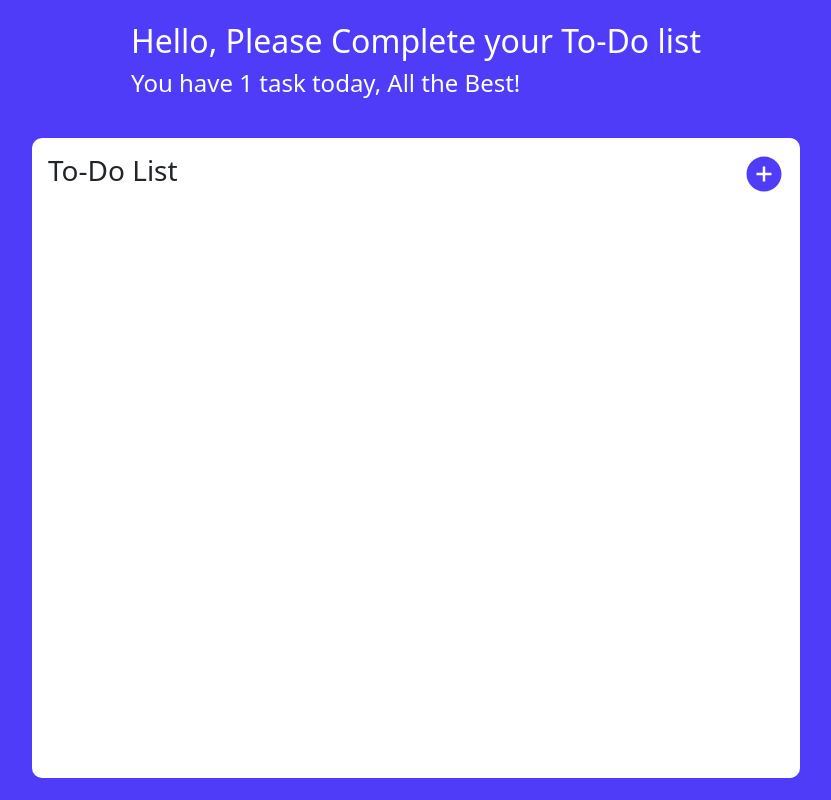
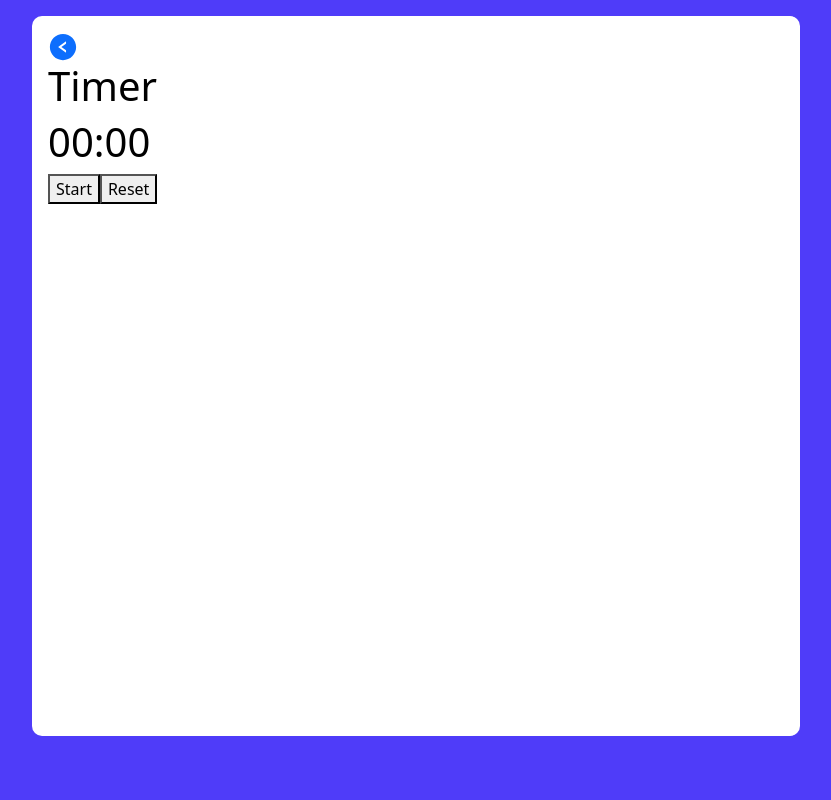
Before and after one commit to poojakelkar/pomodoro-ng-app, a React (Create React App) app: page /Timer in a window 1280 px wide. Shown: the whole page, without its empty margins (224-1055 px from the left). Built offline with nearby package versions, Linux system fonts and the light colour scheme.

Commit message:
added timer

```diff
--- a/package.json
+++ b/package.json
@@ -11,6 +11,7 @@
         "react": "^18.1.0",
         "react-dom": "^18.1.0",
         "react-icons": "^4.3.1",
+        "react-router-dom": "6",
         "react-scripts": "5.0.1",
         "reactstrap": "^9.0.2",
         "web-vitals": "^2.1.4"
--- a/src/App.js
+++ b/src/App.js
@@ -4,16 +4,21 @@ import "./app.css";
 import { MainContextProvider } from "./store/mainContext";
 import { useReducer } from "react";
 import { initialState, reducer } from "./store/reducer";
+import { BrowserRouter, Route, Routes } from "react-router-dom";
+import Timer from "./components/PomoDoroTimer/Timer";
 
 function App() {
     const [state, dispatch] = useReducer(reducer, initialState);
     console.log({ state });
     return (
-        <MainContextProvider value={{ state, dispatch }}>
-            <div className='App'>
-                <TodoList />
-            </div>
-        </MainContextProvider>
+        <BrowserRouter>
+            <MainContextProvider value={{ state, dispatch }}>
+                <Routes>
+                    <Route path='/' element={<TodoList />} />
+                    <Route path='Timer' element={<Timer />} />
+                </Routes>
+            </MainContextProvider>
+        </BrowserRouter>
     );
 }
 
--- a/src/components/Card/Card.js
+++ b/src/components/Card/Card.js
@@ -1,5 +1,6 @@
 import React from "react";
 import { AiFillDelete, AiFillEdit } from "react-icons/ai";
+import { Link } from "react-router-dom";
 import "./card.css";
 
 const Card = ({ taskobj, index, deleteTask, openEditModal }) => {
@@ -9,8 +10,11 @@ const Card = ({ taskobj, index, deleteTask, openEditModal }) => {
     return (
         <div className='card-wrapper'>
             <div className='card-holder'>
-                <h5 className='card-heading'>{taskobj.Name}</h5>
+                <Link to='/Timer' style={{ textDecoration: "none" }}>
+                    <h5 className='card-heading'>{taskobj.Name}</h5>
+                </Link>
             </div>
+
             <div className='footer'>
                 <h7 className='card-timer'>{taskobj.Time} min</h7>
                 <AiFillEdit
--- /dev/null
+++ b/src/components/PomoDoroTimer/Timer.js
@@ -0,0 +1,67 @@
+import React, { useContext, useEffect, useState } from "react";
+import "./timer.css";
+import { AiFillLeftCircle } from "react-icons/ai";
+import { Link } from "react-router-dom";
+import { MainContext } from "../../store/mainContext";
+
+const Timer = () => {
+    const { state, dispatch } = useContext(MainContext);
+    const [minute, setMinute] = useState(0);
+    const [seconds, setSeconds] = useState(0);
+    const [isActive, setIsActive] = useState(false);
+
+    function toggle() {
+        setIsActive(!isActive);
+    }
+
+    function reset() {
+        setSeconds(0);
+        setIsActive(false);
+    }
+
+    useEffect(() => {
+        let interval = null;
+        if (isActive) {
+            interval = setInterval(() => {
+                setSeconds((seconds) => seconds + 1);
+                if (seconds === 59) {
+                    setMinute((minute) => minute + 1);
+                    setSeconds(0);
+                }
+            }, 1000);
+        } else if (!isActive && seconds !== 0) {
+            clearInterval(interval);
+        }
+        return () => clearInterval(interval);
+    }, [isActive, seconds]);
+
+    return (
+        <div className='timer'>
+            <div className='container'>
+                <div className='timer-container'>
+                    <Link to='/'>
+                        <AiFillLeftCircle size={30} style={{}} />
+                    </Link>
+                    <h1>Timer</h1>
+                    <h1>
+                        {minute < 10 ? "0" + minute : minute}:
+                        {seconds < 10 ? "0" + seconds : seconds}
+                    </h1>
+
+                    <button
+                        className={`button button-primary button-primary-${
+                            isActive ? "active" : "inactive"
+                        }`}
+                        onClick={toggle}>
+                        {isActive ? "Pause" : "Start"}
+                    </button>
+                    <button className='button' onClick={reset}>
+                        Reset
+                    </button>
+                </div>
+            </div>
+        </div>
+    );
+};
+
+export default Timer;
--- /dev/null
+++ b/src/components/PomoDoroTimer/timer.css
@@ -0,0 +1,25 @@
+:root {
+    --header-color: #4f3cf9;
+    --shadow-color: #a5a5a5;
+    --card-color: #f6f7f8;
+    --container-color: #fff;
+}
+.timer {
+    height: 100vh;
+    background-color: var(--header-color);
+}
+.container {
+    color: var(--container-color);
+    display: flex;
+    align-items: center;
+    justify-content: center;
+}
+.timer-container {
+    height: 90vh;
+    width: 60vw;
+    background-color: var(--container-color);
+    border-radius: 10px;
+    margin: 1rem;
+    padding: 1rem;
+    color: black;
+}
--- a/src/modals/CreateTask.js
+++ b/src/modals/CreateTask.js
@@ -51,7 +51,7 @@ const CreateTask = ({ modal, toggle, saveTask }) => {
                     <div className='form-group'>
                         <label>Task Time</label>
                         <input
-                            type='number'
+                            type='time'
                             className='form-control'
                             value={timer}
                             name='taskTimer'
--- a/src/modals/EditTask.js
+++ b/src/modals/EditTask.js
@@ -57,7 +57,7 @@ const EditTask = ({ modal, toggle, updateTask, taskobj }) => {
                     <div className='form-group'>
                         <label>Task Time</label>
                         <input
-                            type='number'
+                            type='time'
                             className='form-control'
                             value={timer}
                             name='taskTimer'
```
Also changed, not shown: 1 other file (tests, documents, lock files or other folders).
